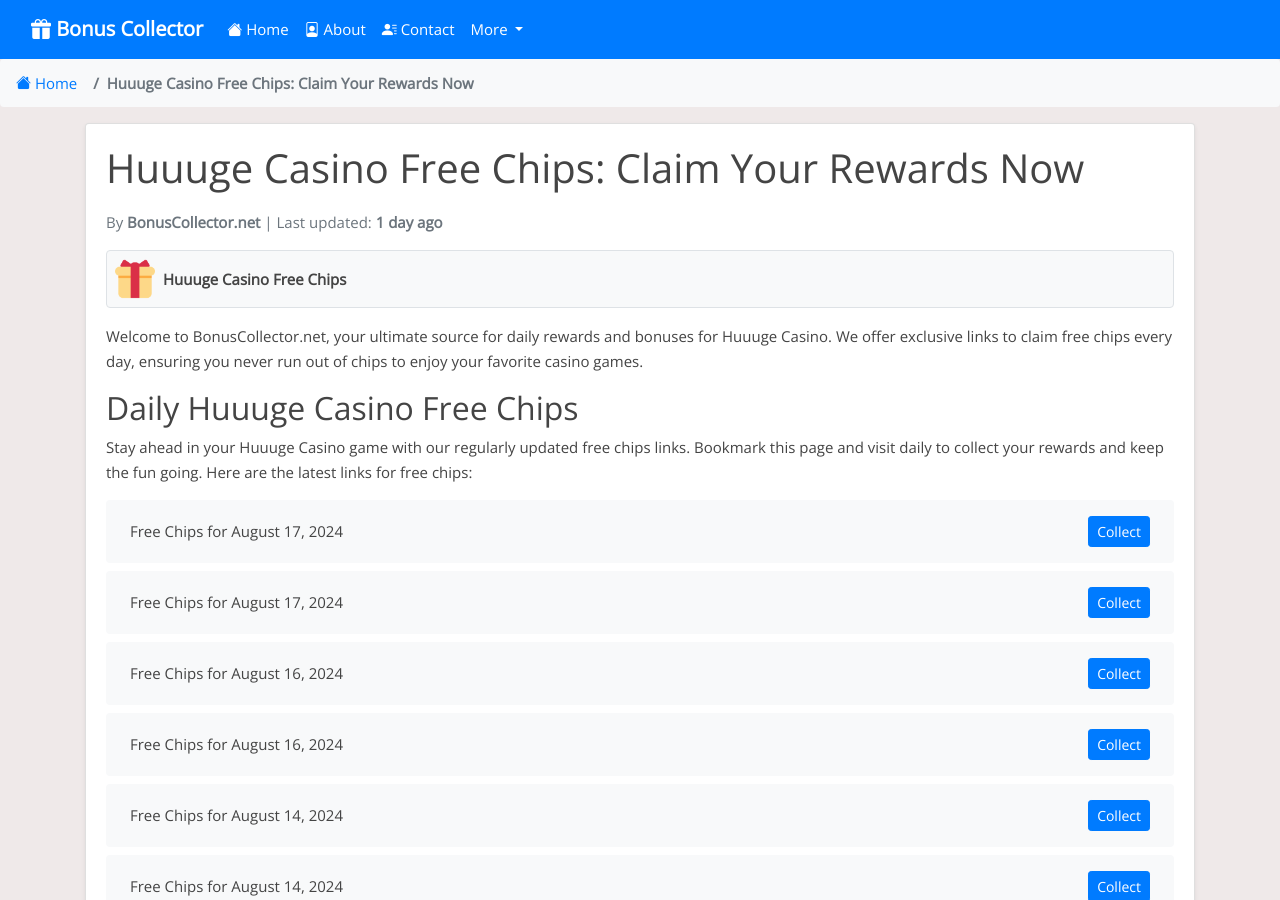
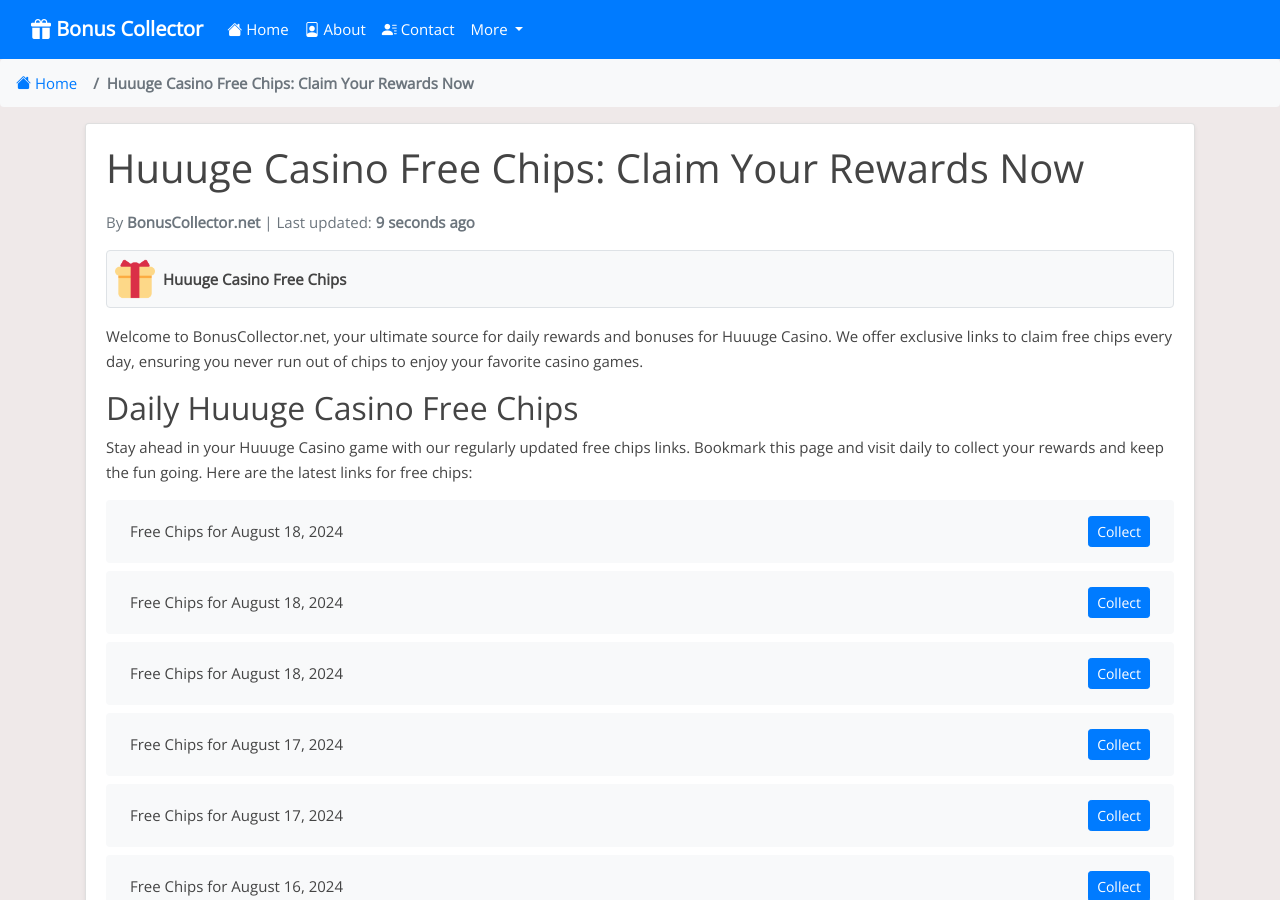
Before and after one commit to Prollad99/bs-net, a Jekyll site: the page built from _posts/2024-06-29-huuuge-casino.md, in a window 1280 px wide and 900 px high. Built offline with Jekyll 4.4.1, drawn with Linux system fonts in a browser that asks for light colours; nearby versions of some CDN libraries; comment, search, counter and statistics services are not loaded; some of the changed text lies outside the part shown.

Commit message:
Update huuuge-casino reward links and last modified date

```diff
--- a/_data/include_files.yml
+++ b/_data/include_files.yml
@@ -53,7 +53,7 @@
   last_modified: 2024-08-18 03:10:35
 
 huuuge-casino.html:
-  last_modified: 2024-08-17 03:33:57
+  last_modified: 2024-08-18 06:26:45
 
 island-king.html:
   last_modified: 2024-08-06 14:33:34
--- a/_includes/huuuge-casino.html
+++ b/_includes/huuuge-casino.html
@@ -1,4 +1,16 @@
 <ul class="list-group mt-3 mb-4">
+  <li class="list-group-item d-flex justify-content-between align-items-center">
+    <span>Free Chips for August 18, 2024</span>
+    <a href="https://2rc7.app.link/XriQNP4q3Lb" class="btn btn-primary btn-sm">Collect</a>
+  </li>
+  <li class="list-group-item d-flex justify-content-between align-items-center">
+    <span>Free Chips for August 18, 2024</span>
+    <a href="https://2rc7.app.link/d3k8097q3Lb" class="btn btn-primary btn-sm">Collect</a>
+  </li>
+  <li class="list-group-item d-flex justify-content-between align-items-center">
+    <span>Free Chips for August 18, 2024</span>
+    <a href="http://2rc7.app.link/cA4QIB6q3Lb" class="btn btn-primary btn-sm">Collect</a>
+  </li>
   <li class="list-group-item d-flex justify-content-between align-items-center">
     <span>Free Chips for August 17, 2024</span>
     <a href="https://2rc7.app.link/3bzdzdbr3Lb" class="btn btn-primary btn-sm">Collect</a>
@@ -387,16 +399,4 @@
     <span>Free Chips for Invalid Date</span>
     <a href="https://2rc7.app.link/v9NnZfE9JKb" class="btn btn-primary btn-sm">Collect</a>
   </li>
-  <li class="list-group-item d-flex justify-content-between align-items-center">
-    <span>Free Chips for Invalid Date</span>
-    <a href="https://2rc7.app.link/iIZM2fE9JKb" class="btn btn-primary btn-sm">Collect</a>
-  </li>
-  <li class="list-group-item d-flex justify-content-between align-items-center">
-    <span>Free Chips for Invalid Date</span>
-    <a href="https://2rc7.app.link/05yaagE9JKb" class="btn btn-primary btn-sm">Collect</a>
-  </li>
-  <li class="list-group-item d-flex justify-content-between align-items-center">
-    <span>Free Chips for Invalid Date</span>
-    <a href="https://2rc7.app.link/fyuCsgE9JKb" class="btn btn-primary btn-sm">Collect</a>
-  </li>
 </ul>
```
Also changed, not shown: links-json/huuuge-casino.json (+12 -9 lines).
